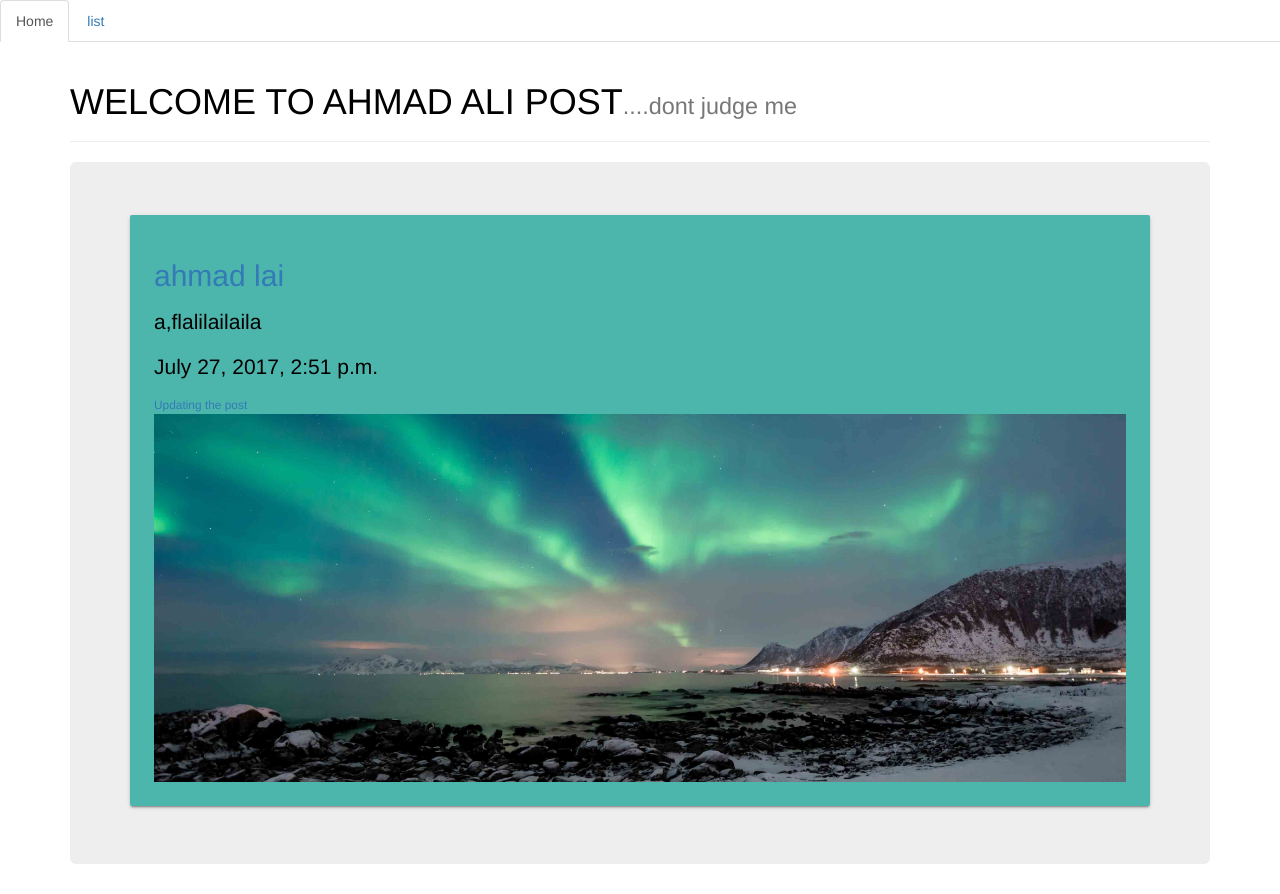
After one commit to ahmedaak88/blog, a Django app: a page that uses post/templates/base.html in a window 1280 px wide. The commit adds this page. Run offline with Django 3.2, Linux system fonts and the light colour scheme; data comes from the database, SQL or seed files in the repository; both versions use the stored data as it was after the commit; some libraries are stand-ins or nearby versions.

Commit message:
i made it look amazing

```diff
--- a/post/models.py
+++ b/post/models.py
@@ -15,6 +15,9 @@ class Post(models.Model):
 
 	def get_absoulute_url(self):
 		return reverse("post:detail", kwargs={"post_id": self.id})
+	def search_id(self, x ):
+		s = Post.objects.all().filter(title=x)
+		return reverse("post:detail", kwargs={"post_id": s.id})
 	def update_url_post(self):
 		return reverse("post:update", kwargs={"post_id": self.id})
 	def delete_url(self):
--- a/post/templates/base.html
+++ b/post/templates/base.html
@@ -8,10 +8,15 @@
 	</title>
 	<link rel="stylesheet" href="https://cdnjs.cloudflare.com/ajax/libs/materialize/0.100.1/css/materialize.min.css">
 	<link rel="stylesheet" href="{% static "css/bootstrap.min.css" %}">
-	<link rel="stylesheet" href="{% static "css/bbmm.css" %}">
+	<link rel="stylesheet" href="{% static 'css/wewe.css' %}">
 </head>
 <body>
-	<h1>MY Project</h1>
+		<ul class="nav nav-tabs">
+            <li role="presentation" class="active"><a href="{%url 'post:home'%}">Home</a></li>
+            <li role="presentation"><a href="{%url 'post:list'%}">list</a></li>
+        </ul>
+
+
 	 {% include 'messgese.html' %}
 	 <div class="container">
 		{% block content %}
--- a/post/templates/post_detail.html
+++ b/post/templates/post_detail.html
@@ -5,7 +5,7 @@
 
 
 
-
+        <div class="jumbotron">
     		<div class ="#f48fb1 pink lighten-3">
         		<h2>{{instance.title}}</h2>
         		<p>{{instance.content|linebreaks}}</p>
@@ -15,6 +15,7 @@
                     <img class="responsive-img" src="{{instance.image.url}}">
                 {% endif %}
     		</div>
+        </div>
     }
 
 
--- /dev/null
+++ b/post/templates/post_home.html
@@ -0,0 +1,21 @@
+{% extends "base.html" %}
+{% block head_title %}Home{% endblock head_title %}
+{% block content %}
+
+<div class="page-header">
+<h1>WELCOME TO AHMAD ALI POST<small>....dont judge me</h1>
+   </div>
+<div class="jumbotron">
+
+  <div class ="card-panel teal lighten-2">
+
+                <a href={{post_last.get_absoulute_url}}><h2>{{post_last.title}}</h2></a>
+                <p>{{post_last.content|linebreaks}}</p>
+                <p>{{post_last.timestamp}}</p>
+                <a href={{post_last.update_url_post}}>Updating the post </a>
+                {% if post_last.image %}
+                    <img class="responsive-img" src="{{post_last.image.url}}">
+                {% endif %}
+
+            </div>
+{% endblock content%}
--- a/post/urls.py
+++ b/post/urls.py
@@ -7,4 +7,6 @@ urlpatterns = [
     url(r'^create/$', views.post_create, name="create"),
     url(r'^update/(?P<post_id>\d+)$', views.post_update, name="update"),
     url(r'^delete/(?P<post_id>\d+)$', views.post_delete, name="delete"),
+    url(r'^home/$', views.post_home, name="home"),
+
 ]
--- a/post/views.py
+++ b/post/views.py
@@ -7,7 +7,12 @@ from django.contrib import messages
 from django.core.paginator import Paginator, EmptyPage, PageNotAnInteger
 
 
-
+def post_home(request):
+    obj = Post.objects.all().first()
+    context = {
+    "post_last": obj,
+    }
+    return render(request, 'post_home.html', context)
 def post_detail(request, post_id):
     obj = get_object_or_404(Post , id = post_id)
     context = {
--- a/static/css/bbmm.css
+++ b/static/css/wewe.css
@@ -1,9 +1,9 @@
 h1 {
-	color:red;
+	color:black;
 
 }
 cite{
-	color:red;
+	color:black;
 }
 p{
 	color: black;
@@ -11,12 +11,11 @@ p{
 .pagination{
 	position: relative;
 	left: 300px;
-	color: green;
+	color: black;
 	background: white;
 }
-.thumbnail {
-	background-color: #c2d4dd;
-}
+
+
 .glyphicon {
 	position: relative;
     left: -15px;
@@ -24,3 +23,8 @@ p{
 
 
 }
+.homepage {
+
+	position: relative;
+	left :100px;
+}
```
Also changed, not shown: post/static/css/style1.css (deleted, +0 -8 lines), post/templates/post_create.html (+4 -4 lines), post/templates/post_list.html (+11 -6 lines), db.sqlite3, media/blog_images/Django_IrsslSs.png (added), media/blog_images/Django_IvgBSdu.png (added), media/blog_images/Django_TU2zrqV.png (added), media/blog_images/Django_s9n2m8H.png (added), media/blog_images/th_7dZ28hH.jpeg (added), media/blog_images/th_Jtbwr4O.jpeg (added), media/blog_images/th_sokmE6A.jpeg (added).
